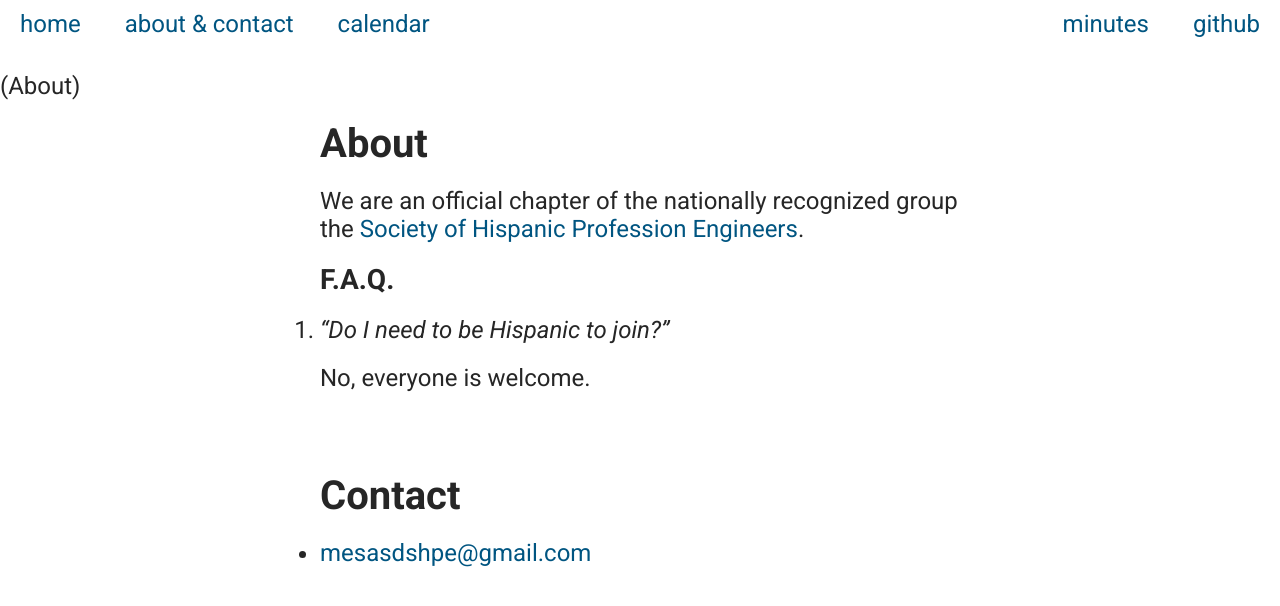
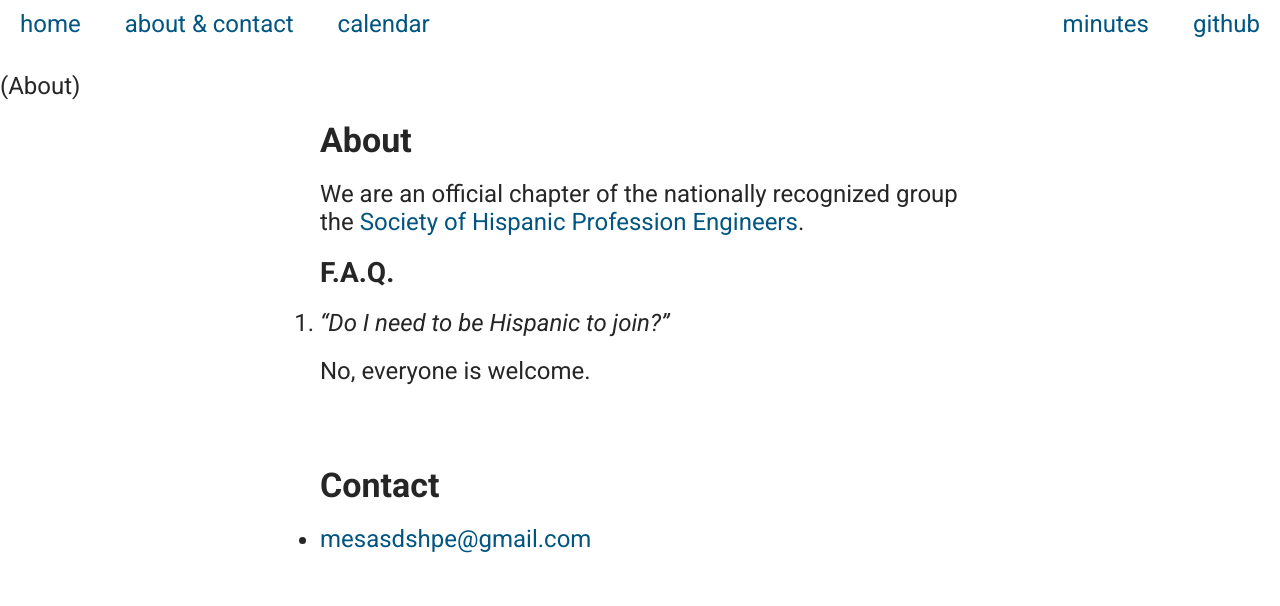
Before and after one commit to SweedJesus/Mesa-SD-SHPE.github.io, a Jekyll site: the page built from about.md, in a window 1280 px wide. Shown: the top 606 px of the page. Built offline with Jekyll 4.4.1, drawn with Linux system fonts in a browser that asks for light colours; our own code applies the rules of GitHub Pages for plain Markdown files.

```diff
--- a/about.md
+++ b/about.md
@@ -2,7 +2,7 @@
 layout: default
 ---
 
-# About
+## About
 
 We are an official chapter of the nationally recognized group the
 [Society of Hispanic Profession Engineers][SHPE].
@@ -15,6 +15,6 @@ We are an official chapter of the nationally recognized group the
 
   No, everyone is welcome.
 
-# Contact
+## Contact
 
 - <mesasdshpe@gmail.com>
```
